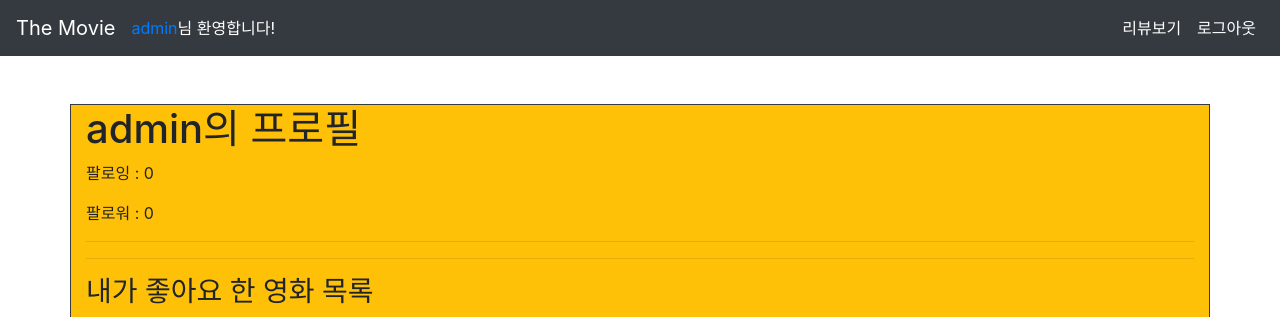
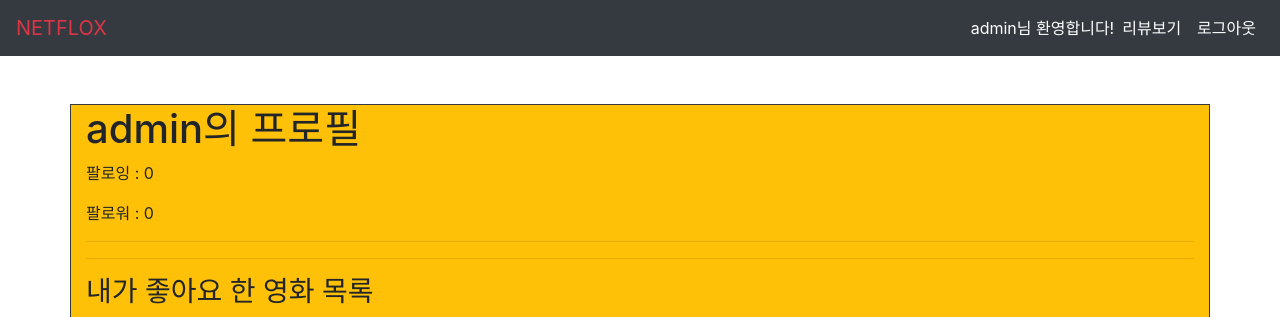
Before and after one commit to edukyumin/Django-Web_developement_for_movie, a Django app: page /accounts/admin/ in a window 1280 px wide. Shown: the top 317 px of the page. Run offline with Django 3.2, Linux system fonts and the light colour scheme; a user stored in the database is signed in; data comes from the database, SQL or seed files in the repository; some libraries are stand-ins or nearby versions.

Commit message:
CSS edit

```diff
--- a/final_pjt/templates/base.html
+++ b/final_pjt/templates/base.html
@@ -15,13 +15,18 @@
     <link rel="stylesheet" href="https://stackpath.bootstrapcdn.com/bootstrap/4.5.0/css/bootstrap.min.css" integrity="sha384-9aIt2nRpC12Uk9gS9baDl411NQApFmC26EwAOH8WgZl5MYYxFfc+NcPb1dKGj7Sk" crossorigin="anonymous">
 </head>
 <body>
-    <nav class="navbar navbar-expand-lg navbar-light bg-dark text-white">
-      <a class="navbar-brand text-white " href="{% url 'movies:index' %}">The Movie</a>
+    <nav class="d-flex justify-content-between navbar navbar-expand-lg navbar-dark bg-dark text-white">
+
+      <div>
+        <a class="navbar-brand text-danger " href="{% url 'movies:index' %}">NETFLOX</a>
         <button class="navbar-toggler" type="button" data-toggle="collapse" data-target="#navbarNav" aria-controls="navbarNav" aria-expanded="false" aria-label="Toggle navigation">
           <span class="navbar-toggler-icon"></span>
         </button>
+      </div>
+
+      <div class="d-flex">
         {% if user.is_authenticated %}
-	        <div class="ml-auto"><a href="{% url 'accounts:profile' user.username %}">{{ user.username }}</a>님 환영합니다!</div>
+          <div class="collapse navbar-collapse"><a href="{% url 'accounts:profile' user.username %}" style="color: white">{{ user.username }}</a> 님 환영합니다!</div>
         {% endif %}
         <div class="collapse navbar-collapse" id="navbarNav">
           <ul class="navbar-nav ml-auto">
@@ -42,6 +47,8 @@
             {% endif %}
           </ul>
         </div>
+      </div>
+
     </nav>
     <div class="container my-5 border border-dark bg-warning">
     {% block content %}
```
Lines whose indentation alone changed are shown as unchanged.
